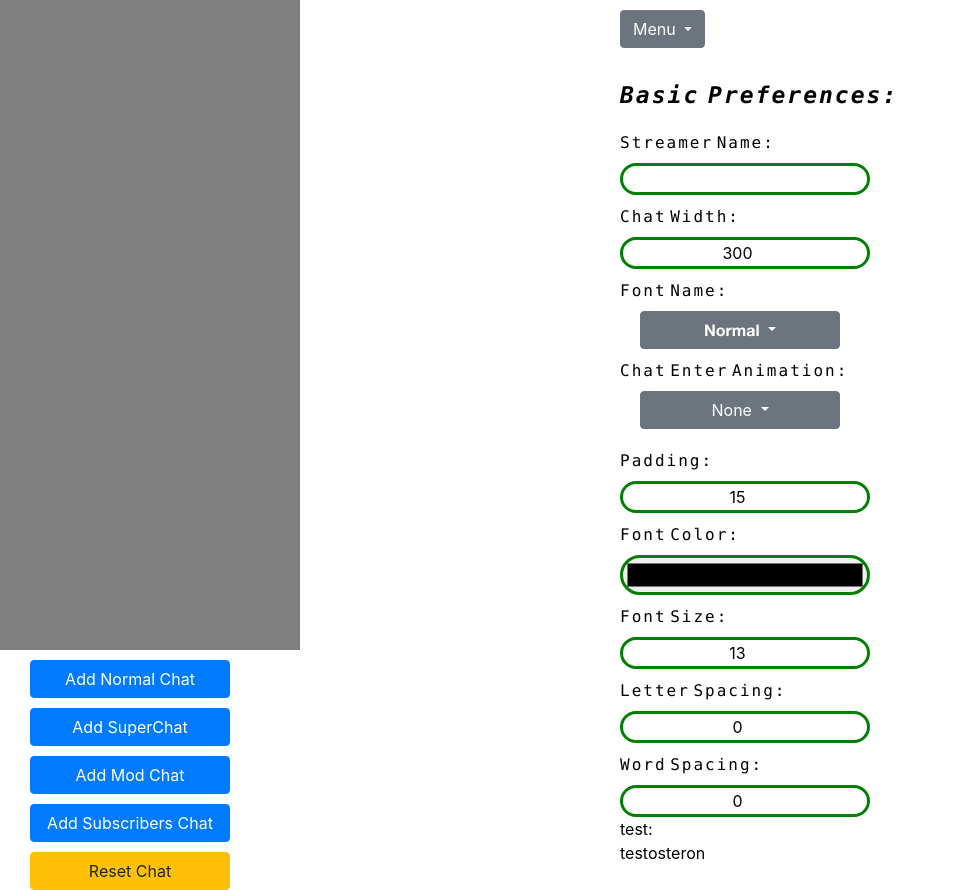
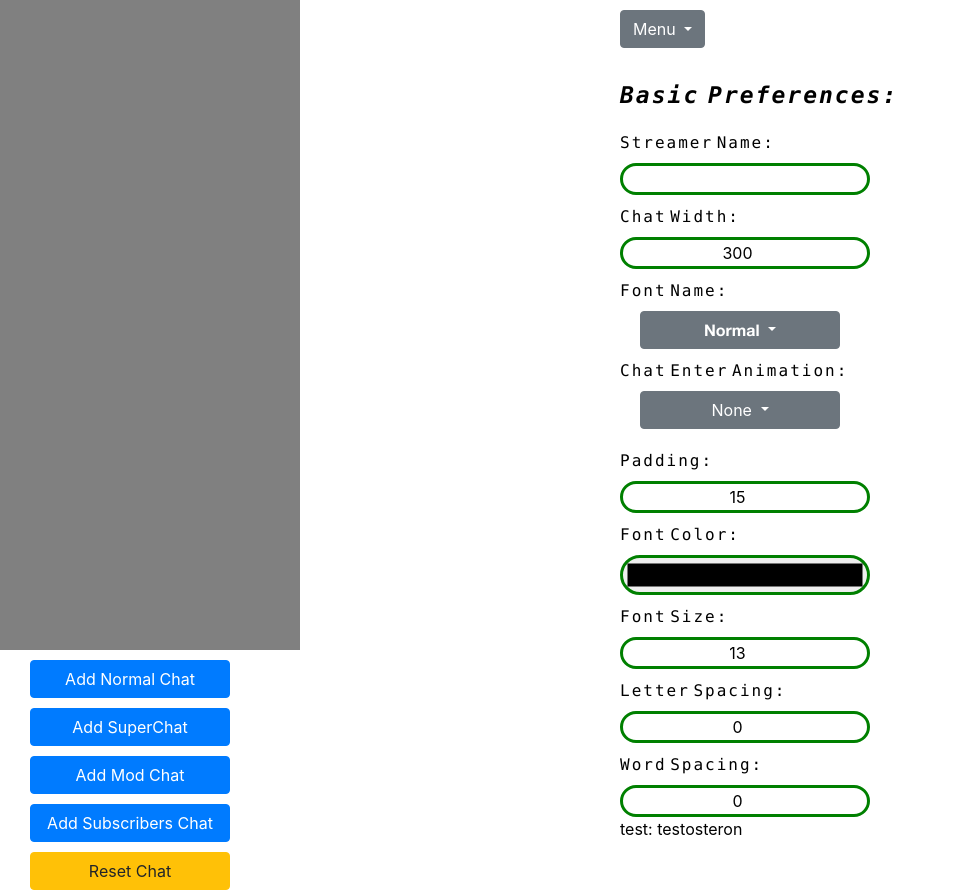
Before and after one commit to lazzeri/ObsChat, a website: page ChatGenerator/ObsChatGenerator.html in a window 1280 px wide. Shown: the whole page, without its empty margins (0-955 px from the left). Drawn offline with nearby package versions, Linux system fonts and the light colour scheme; no server answers.

Commit message:
Fix scaling browser bug + create template for 2 divs next to each other to split the text

```diff
--- a/ChatGenerator/ObsChatGenerator.html
+++ b/ChatGenerator/ObsChatGenerator.html
@@ -400,7 +400,6 @@
             </div>
             <label class="center subTitle">Select Username Colors:</label>
             <div id="superColorAdder">
-
             </div>
             <br>
             <button style="width:40px; height: 40px; font-size: 20px; font-weight: 900"
@@ -415,10 +414,10 @@
         <div id="whatToShow" style="margin-top:20px; display: none"></div>
     </div>
     <div id="test">
-        <div>
-        test:
+        <div style="display: inline">
+            test:
         </div>
-        <div>
+        <div style="display: inline">
             testosteron
         </div>
     </div>
--- a/ChatGenerator/js/functions.js
+++ b/ChatGenerator/js/functions.js
@@ -204,7 +204,8 @@
 
 
     //This is for the chat to scroll up
-    let newBoxSize = parseInt (maxPanelHeight - newChatBox.getBoundingClientRect ().top);
+    let newBoxSize = parseInt (newChatBox.offsetHeight);
+    console.log(newBoxSize)
 
     for (let i = 0; i < chatBoxes.length; i++)
     {
```
